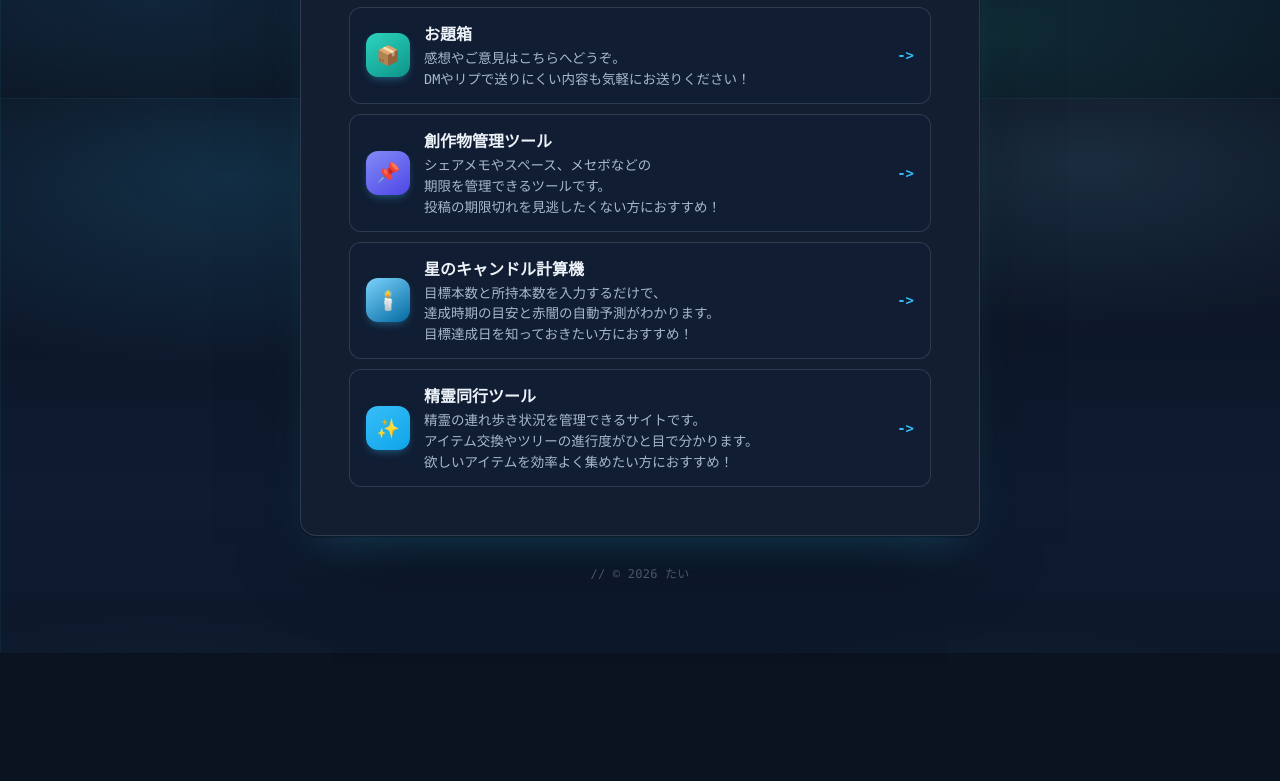
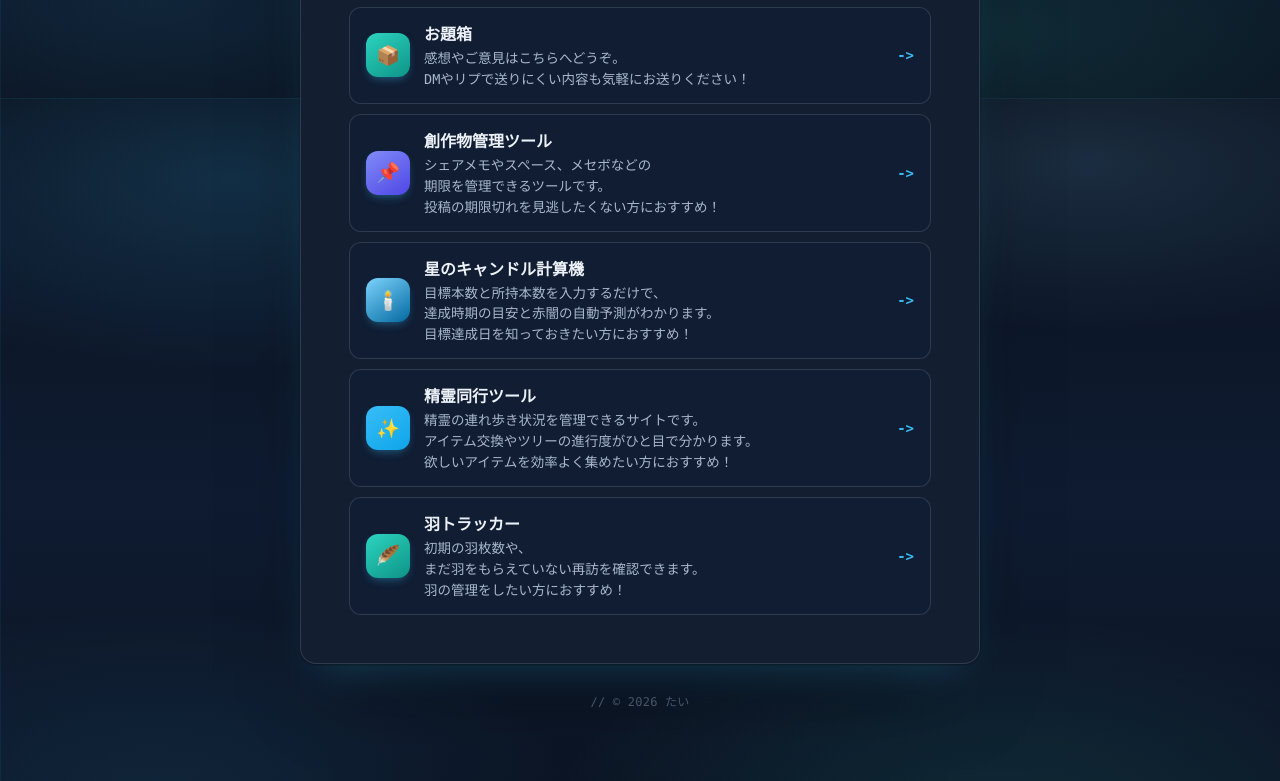
Before and after one commit to taipak5000/profile, a plain HTML site: page index.html in a window 1280 px wide. Shown: the part 702-1483 px from the top of the page. Before the commit the page ends 1355 px from the top, so only its background shows below. Drawn offline with Linux system fonts and the light colour scheme; a web font is replaced by a local one.

Commit message:
Add wing tracker link
Add the Wing Tracker tool for checking starting wing counts and
revisits that haven't given wings yet.

```diff
--- a/index.html
+++ b/index.html
@@ -542,6 +542,12 @@
        url: "https://taipak5000.github.io/companion/",
        description: "精霊の連れ歩き状況を管理できるサイトです。\nアイテム交換やツリーの進行度がひと目で分かります。\n欲しいアイテムを効率よく集めたい方におすすめ！"
      },
+    {
+       icon: "🪶",
+       title: "羽トラッカー",
+       url: "https://taipak5000.github.io/wings/",
+       description: "初期の羽枚数や、\nまだ羽をもらえていない再訪を確認できます。\n羽の管理をしたい方におすすめ！"
+     },
 
 
 
```
